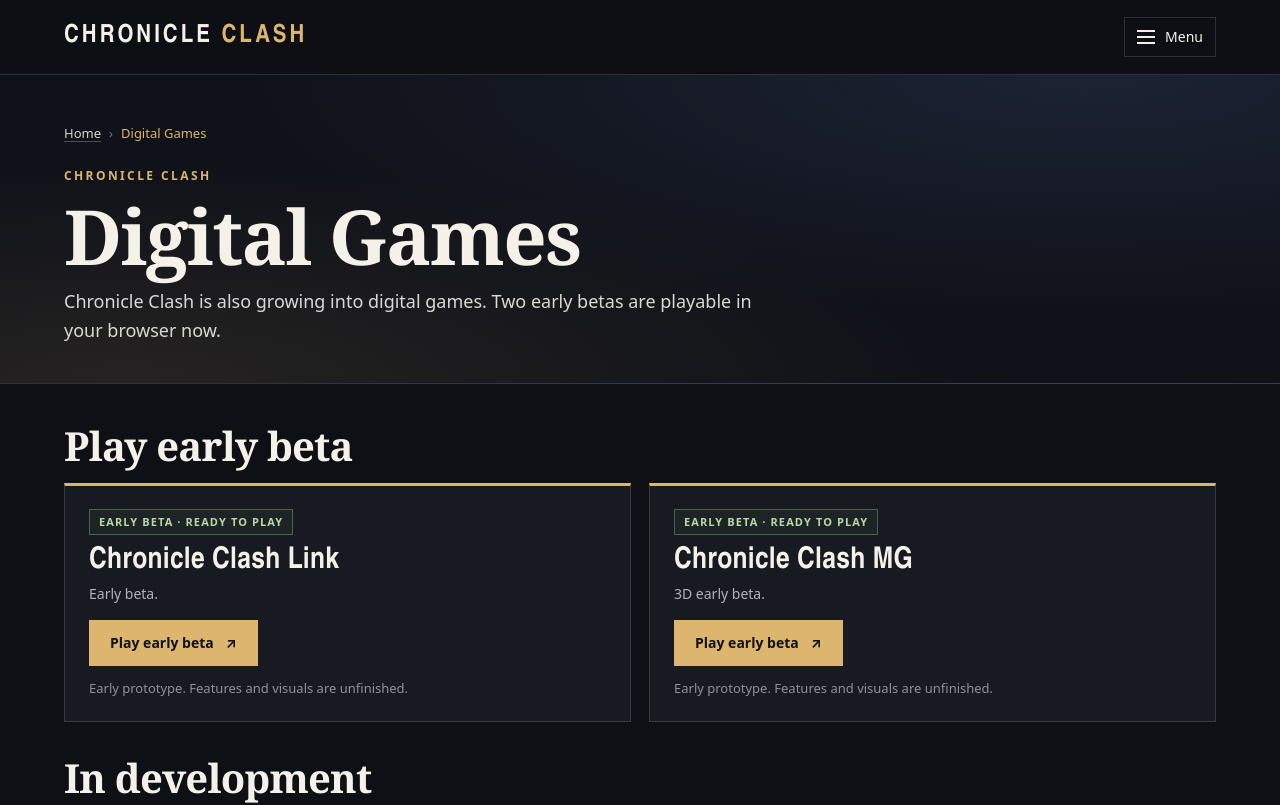
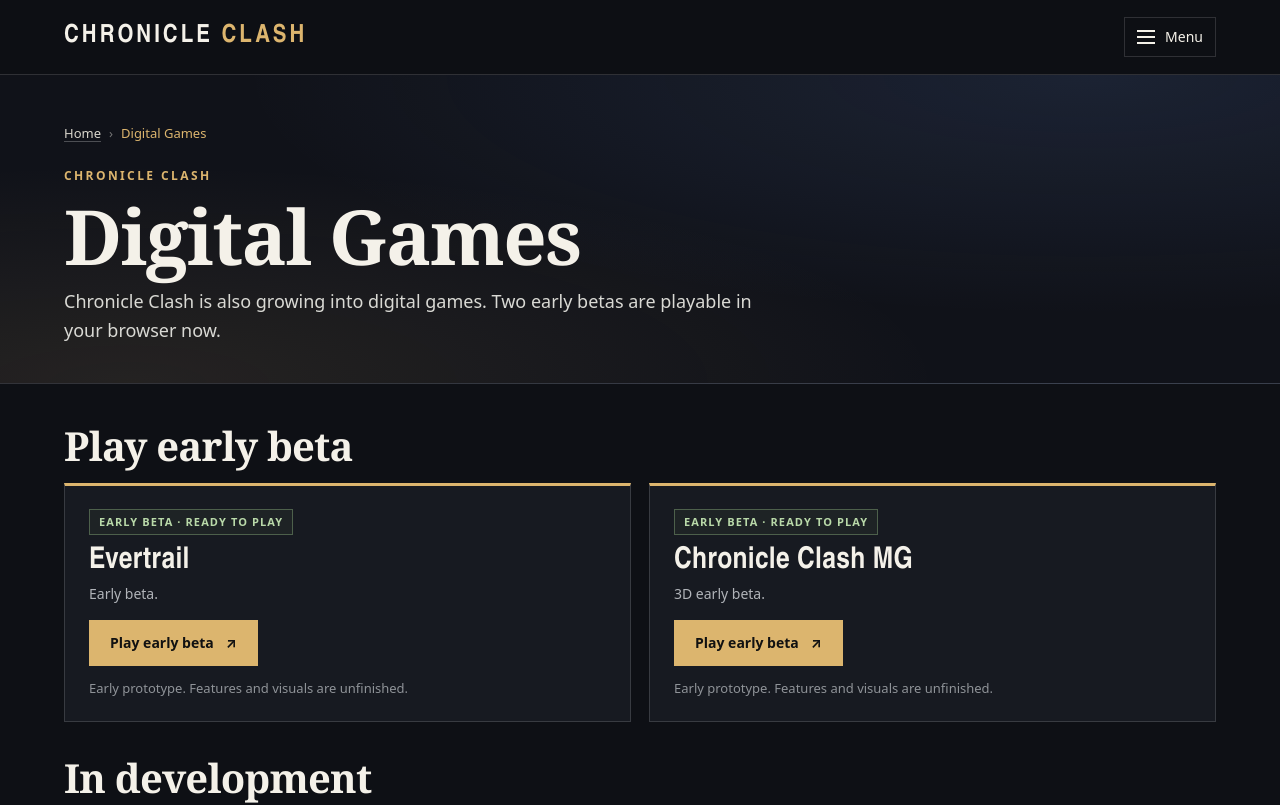
Before and after one commit to houawanych-pixel/chronicle-clash, a plain HTML site: page games/index.html in a window 1280 px wide. Shown: the top 805 px of the page. Drawn offline with Linux system fonts and the light colour scheme.

Commit message:
Rename beta card: Chronicle Clash Link -> Evertrail (text only; href unchanged)

```diff
--- a/games/index.html
+++ b/games/index.html
@@ -45,7 +45,7 @@
 </section>
 <section class="pagebody wrap"><h2>Play early beta</h2><div class="beta-grid"><article class="beta">
   <span class="status ready">Early beta · ready to play</span>
-  <h3>Chronicle Clash Link</h3>
+  <h3>Evertrail</h3>
   <p>Early beta.</p>
   <a class="button" href="https://houawanych-pixel.github.io/castle-rpg-testbed/">Play early beta <span aria-hidden="true">↗</span></a>
   <p class="fine">Early prototype. Features and visuals are unfinished.</p>
```
Also changed, not shown: index.html (+1 -1 lines).
